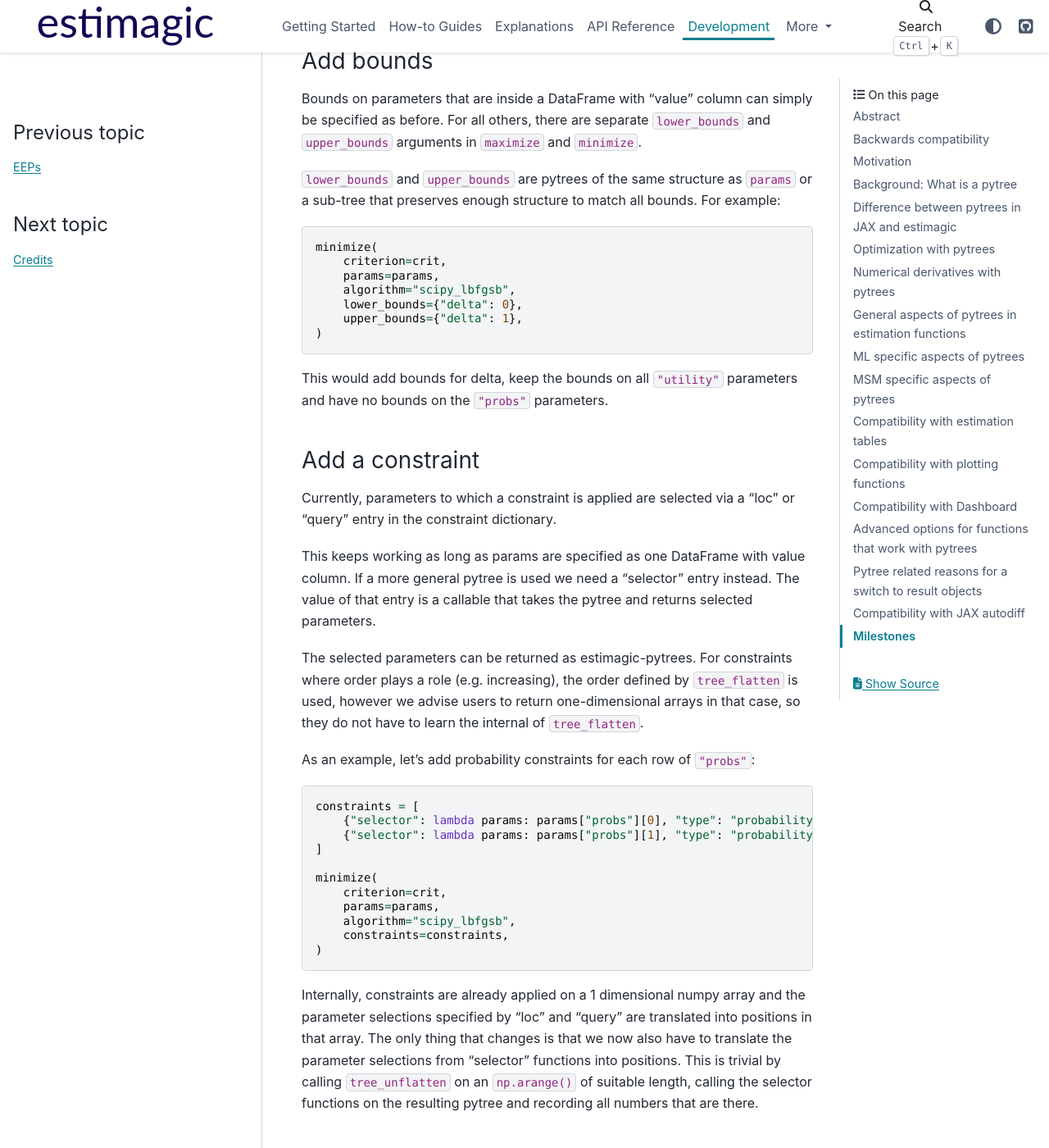
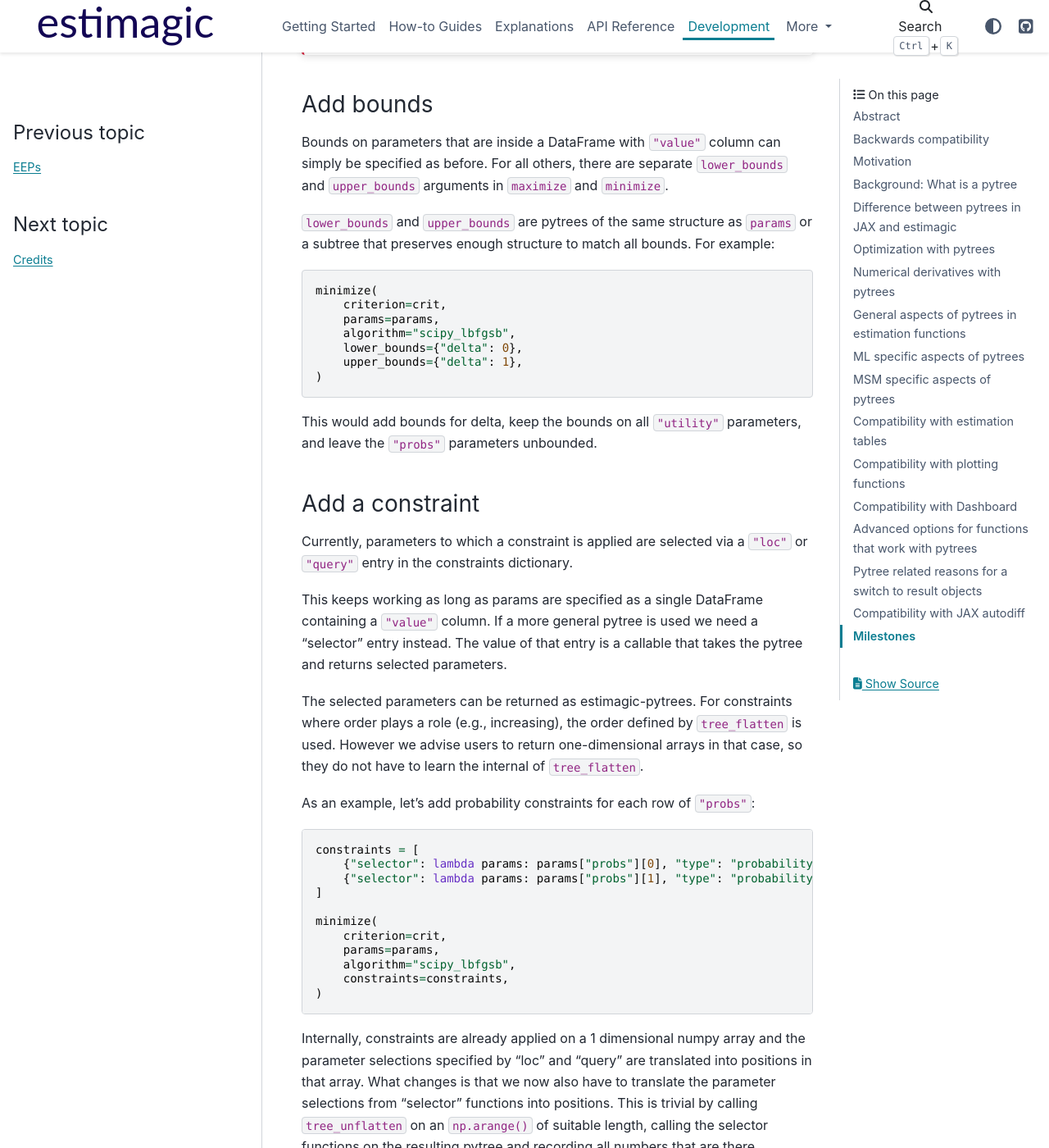
Before and after one commit to optimagic-dev/optimagic, a Sphinx documentation site: the page built from docs/source/development/eep-01-pytrees.rst, in a window 1280 px wide and 1400 px high, scrolled down 5008 px. Shown: the whole window at 82% size. Built offline with Sphinx 7.4.7 and the PyData theme 0.15.4, drawn with Linux system fonts in a browser that asks for light colours; pages that are not in the unit, such as notebooks, are missing from menus; some of the changed text lies outside the part shown.

Commit message:
Typos and attempts at clarifications.

```diff
--- a/docs/source/development/eep-01-pytrees.rst
+++ b/docs/source/development/eep-01-pytrees.rst
@@ -48,7 +48,7 @@
 
 In all cases, there are some restrictions on possible inputs and outputs of the
 user written functions. For example, parameters for numerical optimization need to
-be provided as pandas.DataFrame with a value column. Simulated moments and
+be provided as pandas.DataFrame with a ``"value"`` column. Simulated moments and
 bootstrap statistics need to be returned as a pandas.Series, etc.
 
 Pytrees allow to relax many of those restrictions on interfaces of user provided
@@ -82,32 +82,32 @@
 - ``tree_flatten``: Convert any pytree into a flat list of leaves + metadata
 - ``tree_unflatten``: The inverse of ``tree_flatten``
 - ``tree_map``: Apply a function to all leaves in a pytree
-- ``tree_names``: Generate a list of names for all leaves in a pytree
+- ``leaf_names``: Generate a list of names for all leaves in a pytree
 
 The above examples of pytrees would look as follows when flattened (with a default
 definition of containers):
 
 .. code-block:: python
 
-    [1, "a", np.arange(2)]
+    [1, "a", np.arange(3)]
 
     [1, 2, 3, 4, 5]
 
     [np.arange(5)]
 
-By adding numpy arrays to the registry of container like objects the flattened versions
-of the examples would look as follows:
+By adding numpy arrays to the registry of container like objects, each of the three
+examples above would have five leafs. The flattened versions would look as follows:
 
 .. code-block:: python
 
-    [1, "a", 0, 1]
+    [1, "a", 0, 1, 2]
 
     [1, 2, 3, 4, 5]
 
     [0, 1, 2, 3, 4]
 
-Needless to say, it is possible to register anything as container. For example, we would
-add pandas.Series and pandas.DataFrame (with varying definitions, depending on the
+Needless to say, it is possible to register any iterable as container. For example, we
+would add pandas.Series and pandas.DataFrame (with varying definitions, depending on the
 application).
 
 
@@ -142,19 +142,19 @@
 the flattening rules, this becomes more complex for DataFrames due to the way ``params``
 DataFrames were used in estimagic before.
 
-We define the following rules: If a DataFrame contains a column called "value", we
+We define the following rules: If a DataFrame contains a column called ``"value"``, we
 interpret them as classical estimagic DataFrame and only consider the entries in the
-"value" column when flattening the DataFrame into a list of numbers. If there is no
-column called value, all numeric columns of the DataFrame are considered.
+``"value"`` column when flattening the DataFrame into a list of numbers. If there is no
+column ``"value"``, all numeric columns of the DataFrame are considered.
 
-To distinguish between the different pytrees we use the terms JAX pytree
-and estimagic pytree.
+To distinguish between the different pytrees we use the terms JAX-pytree and
+estimagic-pytree.
 
 Optimization with pytrees
 =========================
 
-In this section we look at optimizations that become possible when parameters and
-some outputs of criterion functions can be estimagic-pytrees.
+In this section we look at possible ways specify optimizations when parameters and some
+outputs of criterion functions can be estimagic-pytrees.
 
 As an example we use a hypothetical criterion function with pytree inputs and outputs
 to describe how a user can optimize it. We also give a rough intuition what happens
@@ -201,15 +201,15 @@
         algorithm="scipy_lbfgsb",
     )
 
-The internal optimizer (in this case the lbfgsb algorithm from scipy) will only see
-a modified version of ``crit`` that takes a 1d numpy array as only argument and
-returns a scalar float (the "value" entry of the result of crit). Numerical derivatives
-are also taken on that function.
+The internal optimizer (in this case the lbfgsb algorithm from scipy) will see a wrapped
+version of ``crit``. That version takes a 1d numpy array as its only argument and
+returns a scalar float (the ``"value"`` entry of the result of ``crit``). Numerical
+derivatives are also taken on that function.
 
 If instead a derivative based least squares optimizer like ``"scipy_ls_dogbox"`` had
 been used, the internal optimizer would see a modified version of ``crit`` that takes
 a 1d numpy array and returns a 1d numpy array (the flattened version of the
-``"root_contributions"`` entry of the result of crit).
+``"root_contributions"`` entry of the result of ``crit``).
 
 
 The optimization output
@@ -218,7 +218,7 @@
 The following entries of the output of minimize are affected by the change:
 
 - ``"solution_params"``: A pytree with the same structure as ``params``
-- ``"solution_criterion"``: The output dictionary of crit evaluated solution params
+- ``"solution_criterion"``: The output dictionary of ``crit`` evaluated solution params
 - ``solution_derivative``: Maybe we should not even have this entry.
 
 .. danger:: We need to discuss if an in which form we want to have a solution
@@ -230,14 +230,12 @@
 Add bounds
 ----------
 
-Bounds on parameters that are inside a DataFrame with "value" column can simply be
+Bounds on parameters that are inside a DataFrame with ``"value"`` column can simply be
 specified as before. For all others, there are separate ``lower_bounds`` and
 ``upper_bounds`` arguments in ``maximize`` and ``minimize``.
 
-
-``lower_bounds`` and ``upper_bounds`` are pytrees of the same structure as ``params``
-or a sub-tree that preserves enough structure to match all bounds. For example:
-
+``lower_bounds`` and ``upper_bounds`` are pytrees of the same structure as ``params`` or
+a subtree that preserves enough structure to match all bounds. For example:
 
 .. code-block:: python
 
@@ -249,27 +247,27 @@
         upper_bounds={"delta": 1},
     )
 
-This would add bounds for delta, keep the bounds on all ``"utility"`` parameters
-and have no bounds on the ``"probs"`` parameters.
+This would add bounds for delta, keep the bounds on all ``"utility"`` parameters, and
+leave the ``"probs"`` parameters unbounded.
 
 
 Add a constraint
 ----------------
 
-Currently, parameters to which a constraint is applied are selected via a "loc" or
-"query" entry in the constraint dictionary.
+Currently, parameters to which a constraint is applied are selected via a ``"loc"`` or
+``"query"`` entry in the constraints dictionary.
 
-This keeps working as long as params are specified as one DataFrame with value column.
-If a more general pytree is used we need a "selector" entry instead. The value of that
-entry is a callable that takes the pytree and returns selected parameters.
+This keeps working as long as params are specified as a single DataFrame containing a
+``"value"`` column. If a more general pytree is used we need a "selector" entry instead.
+The value of that entry is a callable that takes the pytree and returns selected
+parameters.
 
 The selected parameters can be returned as estimagic-pytrees. For constraints where
-order plays a role (e.g. increasing), the order defined by ``tree_flatten`` is used,
-however we advise users to return one-dimensional arrays in that case, so they do not
+order plays a role (e.g., increasing), the order defined by ``tree_flatten`` is used.
+However we advise users to return one-dimensional arrays in that case, so they do not
 have to learn the internal of ``tree_flatten``.
 
 As an example, let's add probability constraints for each row of ``"probs"``:
-
 
 .. code-block:: python
 
@@ -285,13 +283,12 @@
         constraints=constraints,
     )
 
-
 Internally, constraints are already applied on a 1 dimensional numpy array and the
 parameter selections specified by "loc" and "query" are translated into positions in
-that array. The only thing that changes is that we now also have to translate the
-parameter selections from "selector" functions into positions. This is trivial by
-calling ``tree_unflatten`` on an ``np.arange()`` of suitable length, calling
-the selector functions on the resulting pytree and recording all numbers that are there.
+that array. What changes is that we now also have to translate the parameter selections
+from "selector" functions into positions. This is trivial by calling ``tree_unflatten``
+on an ``np.arange()`` of suitable length, calling the selector functions on the
+resulting pytree and recording all numbers that are there.
 
 
 Numerical derivatives during optimization
@@ -390,7 +387,7 @@
 -----------------------------------------------
 
 JAX pytrees can only contain arrays, whereas estimagic-pytrees may contain scalars,
-pandas.Series and pandas.DataFrames (with or without value column). Unfortunately,
+pandas.Series and pandas.DataFrames (with or without ``"value"`` column). Unfortunately,
 this poses non-trivial challenges for numerical derivatives
 because those data types have no natural extension in arbtirary dimensions.
 
@@ -402,8 +399,8 @@
 optimized can also be differentiated. In the special case of differentiating with
 respect to a DataFrame it also needs to be backwards compatible.
 
-A solution that achieves this is to treat Series and DataFrames with value columns as
-1d arrays and other DataFrames as 2d arrays, then proceed as in JAX and finally try
+A solution that achieves this is to treat Series and DataFrames with ``"value"`` columns
+as 1d arrays and other DataFrames as 2d arrays, then proceed as in JAX and finally try
 to preserve as much index and column information as possible.
 
 This leads to very natural results in the typical usecases with flat dicts of Series
@@ -419,7 +416,7 @@
 To see this in action, let's look at an example. We repeat the example from the JAX
 interface above with the following changes:
 
-1. The 1d numpy array in x["a"] is replaced by a DataFrame with value column
+1. The 1d numpy array in x["a"] is replaced by a DataFrame with ``"value"`` column
 2. The "d" entry in the output becomes a Series instead of a 1d numpy array.
 
 
@@ -571,16 +568,16 @@
 In this approach we do the following conversions:
 
 1. numpy arrays are flattened and converted to DataFrames with one column called
-   "value". The index contains the original positions of elements.
+   ``"value"``. The index contains the original positions of elements.
 2. pandas.Series are converted to DataFrames. The index remains unchanged. The
-   column is called "value".
-3. scalars become DataFrames with one row with index 0 and one column called "value".
-4. DataFrames without value column are stacked into a DataFrame with just one
-   column called "value".
-5. DataFrames with "value" column are reduced to that column.
+   column is called ``"value"``.
+3. scalars become DataFrames with one row with index 0 and one column called ``"value"``.
+4. DataFrames without ``"value"`` column are stacked into a DataFrame with just one
+   column called ``"value"``.
+5. DataFrames with ``"value"`` column are reduced to that column.
 
 After these transformations, all numbers of the original pytree are stored in
-DataFrames with "value" column. Additional columns with standard errors and the like
+DataFrames with ``"value"`` column. Additional columns with standard errors and the like
 can then simply be assigned as before.
 
 For more intuition, let's see how this would look in an example. For simplicity we
@@ -624,7 +621,7 @@
 summary but probably in plural, i.e. "values", "standard_errors", "p-values", ...;
 
 Each value is a pytree with the exact same structure as ``params``. If this pytree
-contains DataFrames with "value" column, only that column is updated. i.e. standard
+contains DataFrames with ``"value"`` column, only that column is updated. i.e. standard
 errors would be accessed via ``summary["standard_errors"]["my_df"]["value"]``.
 
 
@@ -641,7 +638,7 @@
 
 1. The pytree variant described in the above Jacobian example. This will be useful
    to look at sub-matrices of the full covariance matrix as long as the ``params``
-   pytree only contains one dimensional arrays, Series and DataFrames with value
+   pytree only contains one dimensional arrays, Series and DataFrames with ``"value"``
    columns.
 2. A DataFrame containing the covariance matrix of the flattened parameter vector. The
    index and columns of the DataFrames can be constructed from the ``leaf_names``
@@ -668,12 +665,12 @@
 
 The output of the log likelihood functions is a dictionary with the entries:
 
-- "value": a scalar float
-- "contributions": a 1d numpy array or pandas.Series
+- ``"value"``: a scalar float
+- ``"contributions"``: a 1d numpy array or pandas.Series
 
 Moreover, there can be arbitrary additional entries.
 
-The only change is that "contributions" can now be any estimagic pytree.
+The only change is that ``"contributions"`` can now be any estimagic pytree.
 
 
 MSM specific aspects of pytrees
@@ -684,6 +681,7 @@
 ------------------------------------------------
 
 There are three types of moments in MSM estimation:
+
 - ``empirical moments``
 - The output of ``simulate_moments``
 - The output of ``calculate_moments``, needed to get a moments covariance matrix.
```
Also changed, not shown: other parts of docs/source/development/eep-01-pytrees.rst (+2 -2 lines).
